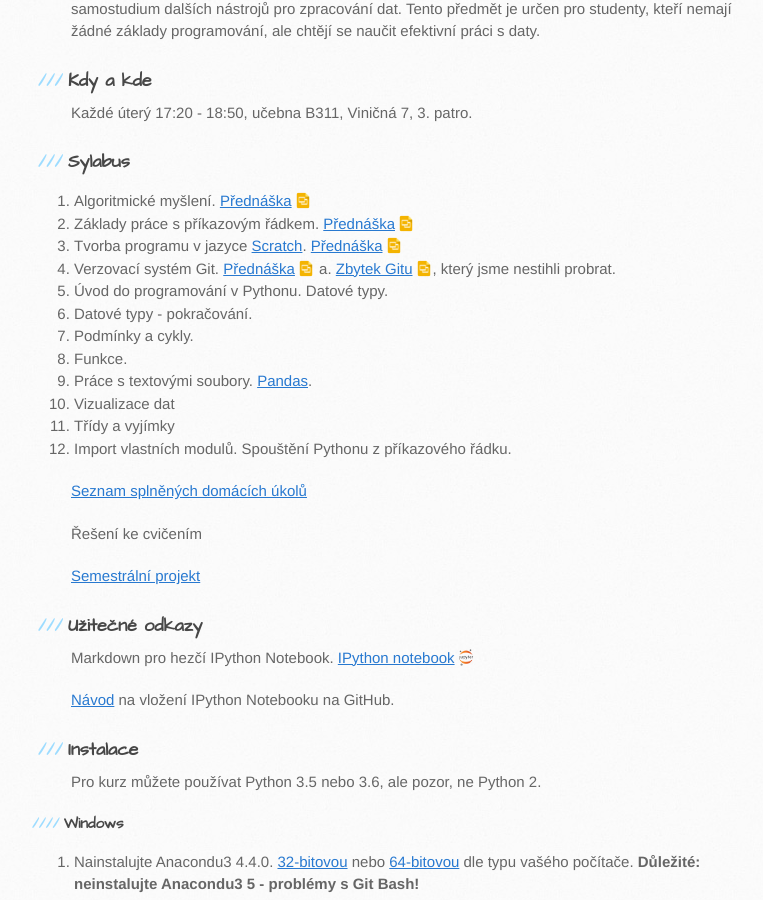
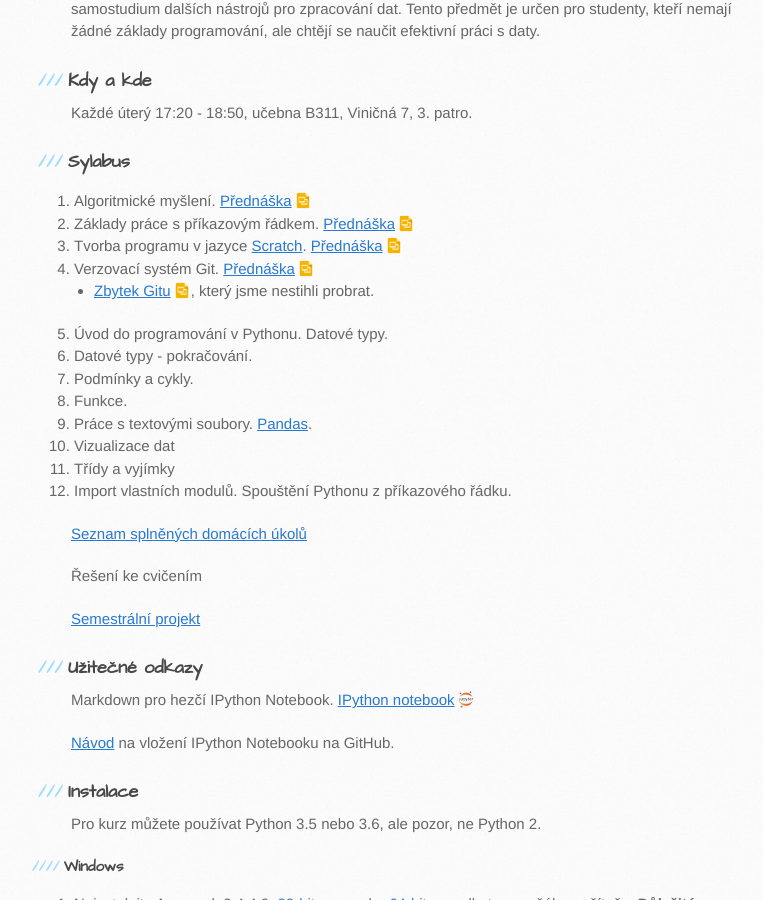
Before and after one commit to anastazie/intro_python_biol, a Jekyll site: the page built from index.md, in a window 1280 px wide and 900 px high, scrolled down 892 px. Shown: the whole window, without its empty margins (99-862 px from the left). Built offline with Jekyll 4.4.1, drawn with Linux system fonts in a browser that asks for light colours; our own code applies the rules of GitHub Pages for plain Markdown files.

Commit message:
Update index.md

```diff
--- a/index.md
+++ b/index.md
@@ -23,7 +23,7 @@ Každé úterý 17:20 - 18:50, učebna B311, Viničná 7, 3. patro.
 1. Základy práce s příkazovým řádkem. <a href="https://docs.google.com/presentation/d/1e9TOV2jNVBGy46PbICdMy1zaBFO_t7EioO-_5hMPsIA/edit?usp=sharing" class="presentation">Přednáška</a>
 1. Tvorba programu v jazyce [Scratch](https://scratch.mit.edu/). <a href="https://docs.google.com/presentation/d/1TgJmOyh2PVyplmLBBqDdtGdVHIAVERW0Fc4NCS0DXHU/edit?usp=sharing" class="presentation">Přednáška</a>
 1. Verzovací systém Git. <a href="https://docs.google.com/presentation/d/1K1UCmaqndPBE1JLNYhMXLCSrQ6BlvZXPRXOhnnaXJiA/edit?usp=sharing" class="presentation">Přednáška</a>
-    a. <a class="presentation" href="https://docs.google.com/presentation/d/1PsztDU7QlSv7GuEo5TPdeErJj_hfsT1ePuRZEdxa-LU/edit?usp=sharing">Zbytek Gitu</a>, který jsme nestihli probrat.
+    - <a class="presentation" href="https://docs.google.com/presentation/d/1PsztDU7QlSv7GuEo5TPdeErJj_hfsT1ePuRZEdxa-LU/edit?usp=sharing">Zbytek Gitu</a>, který jsme nestihli probrat.
 1. Úvod do programování v Pythonu. Datové typy.
 1. Datové typy - pokračování.
 1. Podmínky a cykly.
```
